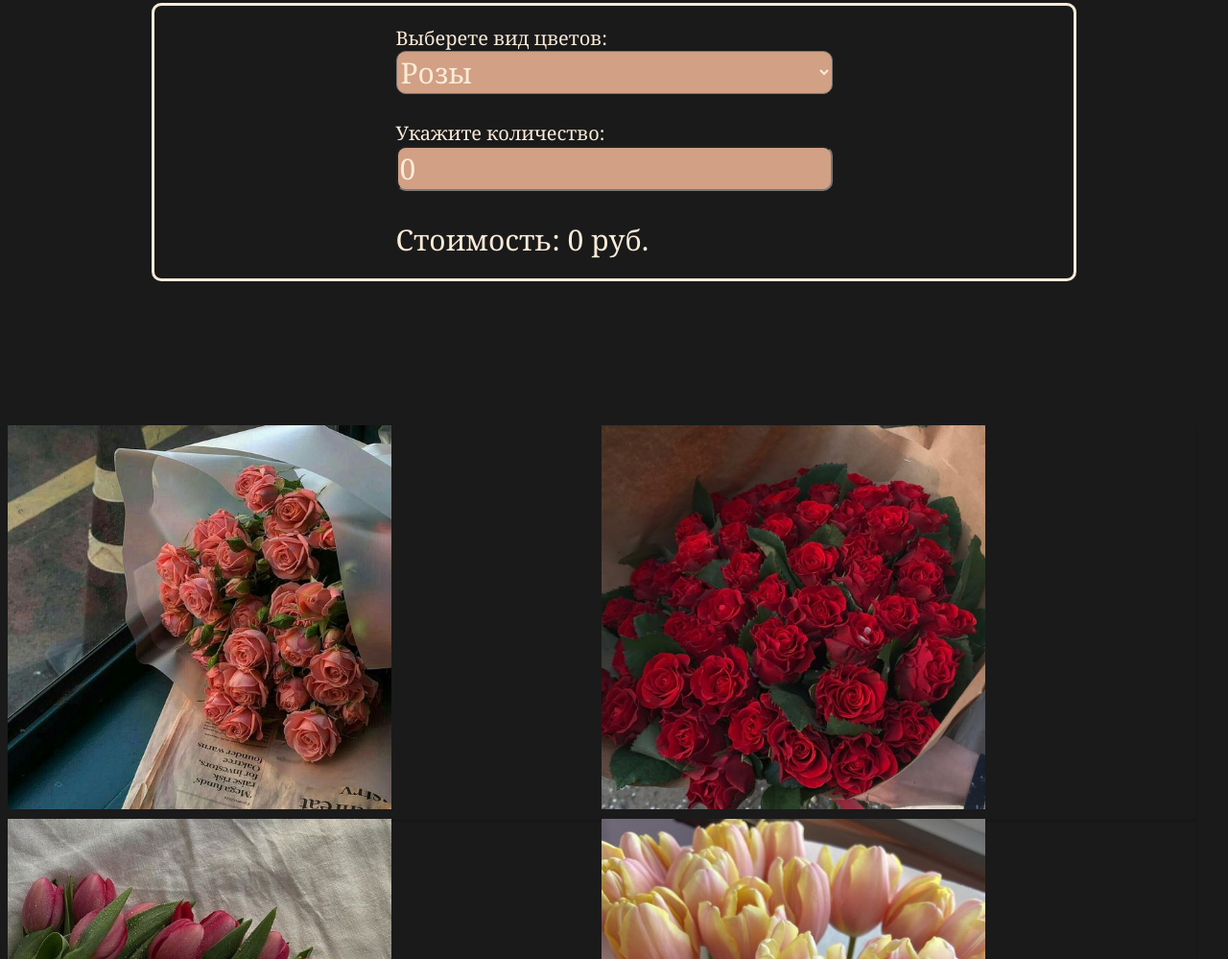
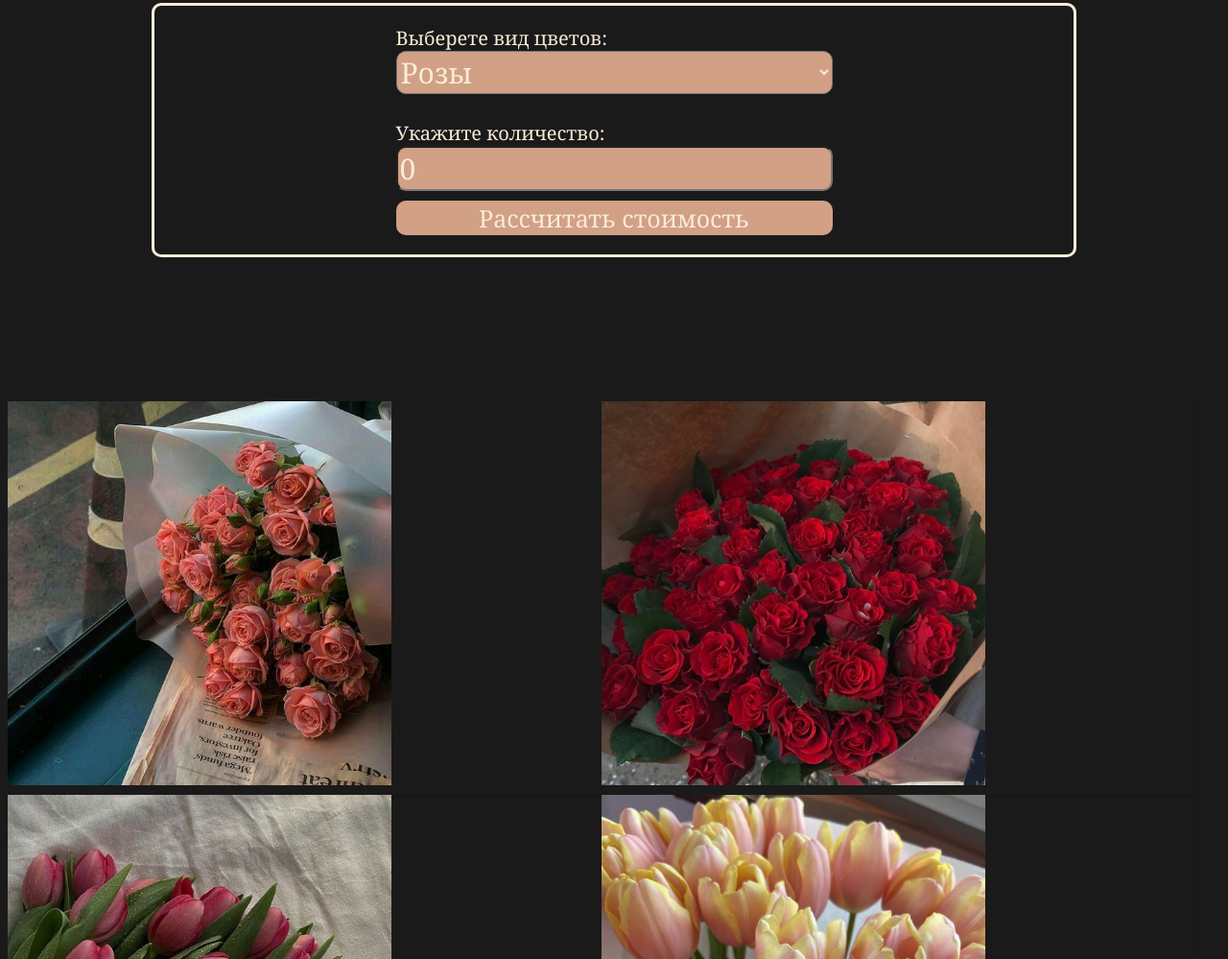
Before and after one commit to an03er/fifth.github.io, a plain HTML site: page index.html in a window 1280 px wide. Shown: the part 755-1754 px from the top of the page at 96% size. Drawn offline with Linux system fonts and the light colour scheme.

Commit message:
Update index.html

```diff
--- a/index.html
+++ b/index.html
@@ -37,7 +37,8 @@
                     <option value="250">Хризантемы</option>
                 </select><br/>
                 Укажите количество: <input type="text" id="count" value="0" onchange="calc()" />
-                <div class="cost">Стоимость: <span id="result">0</span> руб.</div>
+                <button onclick="calc()">Рассчитать стоимость</button>
+                <div id="result"></div>
             </div>
         </section>
 
```
